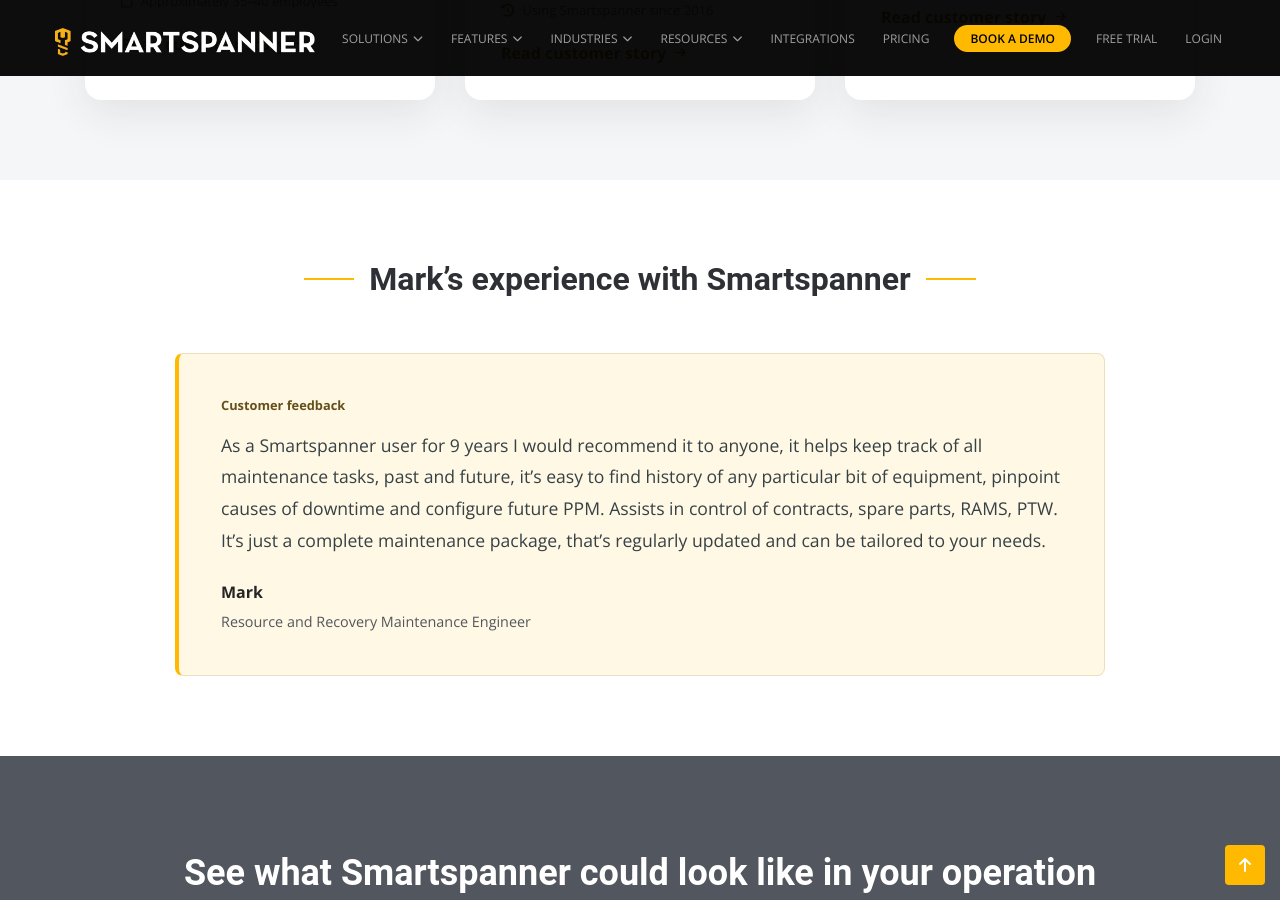
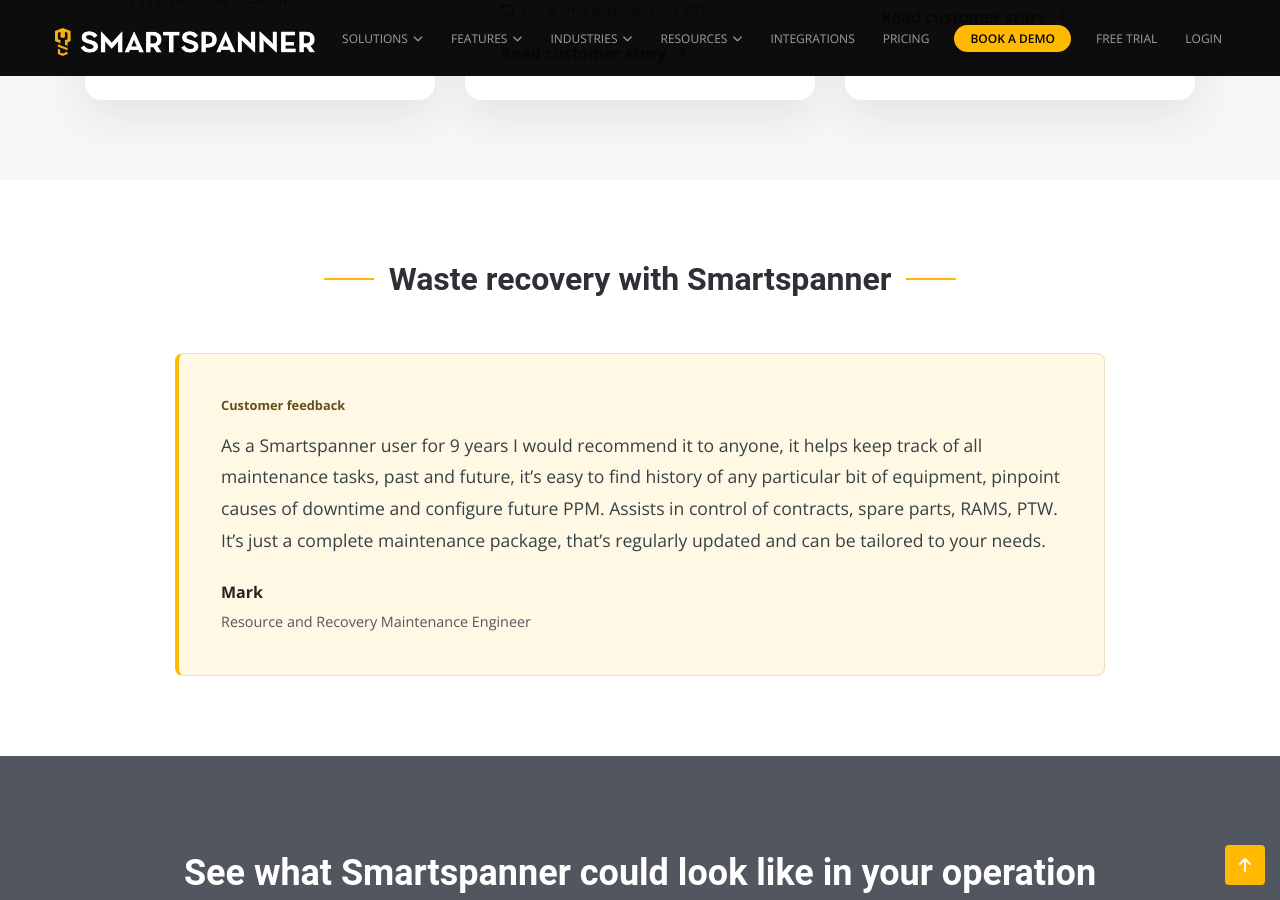
Before and after one commit to smartspanner/smartspanner.com, a Jekyll site: the page built from case-studies.html, in a window 1280 px wide and 900 px high, scrolled down 1196 px. Built offline with Jekyll 4.4.1, drawn with Linux system fonts in a browser that asks for light colours.

Commit message:
style: use waste recovery heading for customer feedback

```diff
--- a/case-studies.html
+++ b/case-studies.html
@@ -59,7 +59,7 @@
 
   <section id="mark-testimonial" class="customer-feedback-section" aria-labelledby="mark-testimonial-title">
     <div class="container">
-      <div class="section-header"><h2 id="mark-testimonial-title">Mark’s experience with Smartspanner</h2></div>
+      <div class="section-header"><h2 id="mark-testimonial-title">Waste recovery with Smartspanner</h2></div>
       {% include customer-testimonial.html id="mark-resource-recovery" label="Customer feedback" %}
     </div>
   </section>
```
